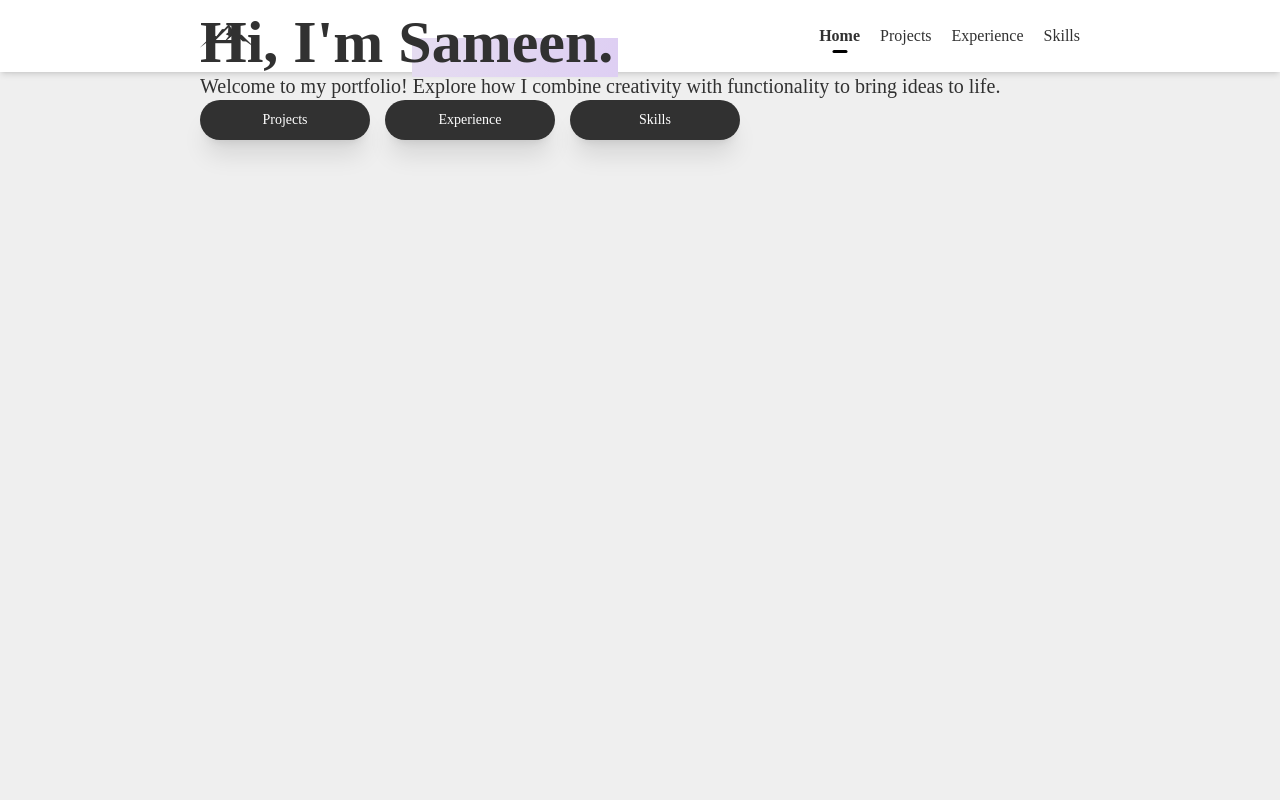
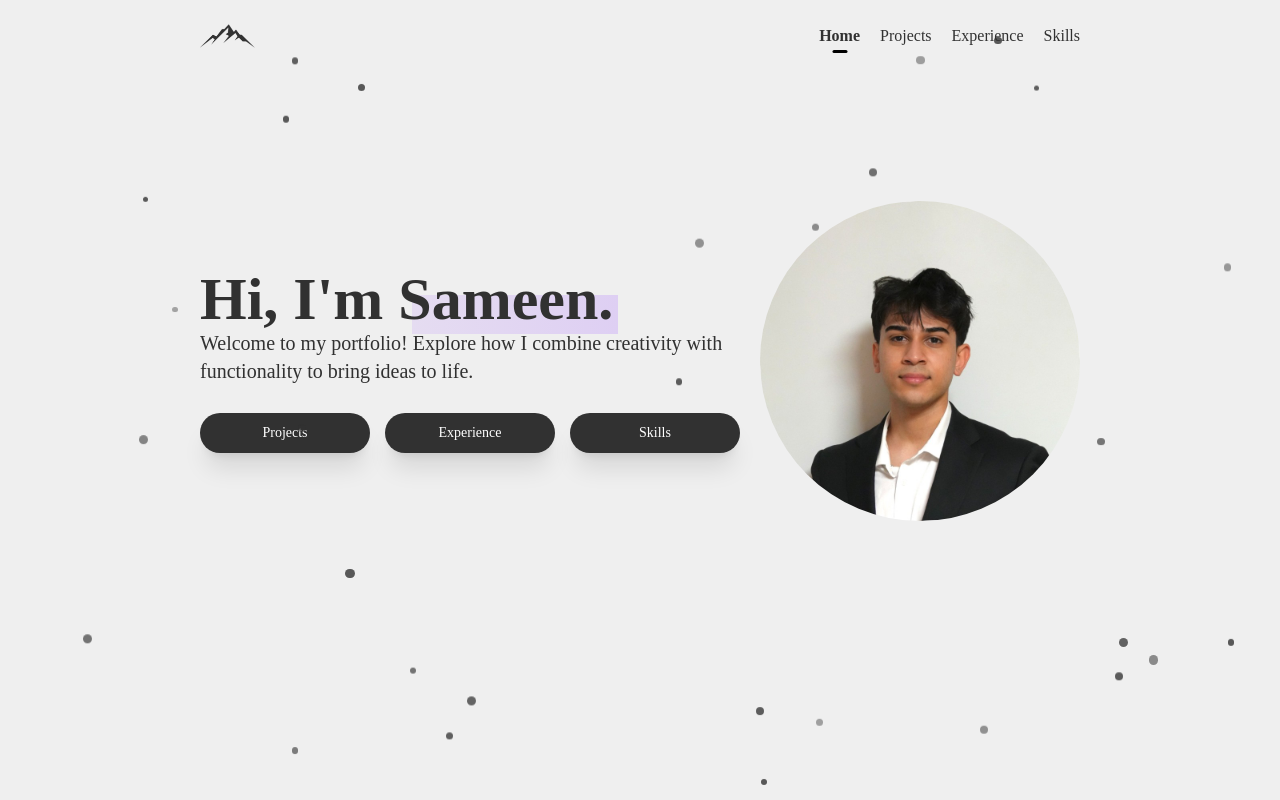
Before and after one commit to sameenmajid12/Portfolio, a React (Vite) app: page / in a window 1280 px wide. Built offline with nearby package versions, Linux system fonts and the light colour scheme; a web font is replaced by a local one.

Commit message:
Updated home page

```diff
--- a/src/App.jsx
+++ b/src/App.jsx
@@ -6,10 +6,10 @@ import { Outlet } from "react-router-dom";
 
 function App() {
   const [windowTop, setWindowTop] = useState(true);
-  const [count, setCount] = useState(0);
   const handleScrollTop = () => {
-    if (window.scroll === 0) {
+    if (window.scrollY === 0) {
       setWindowTop(true);
+
     } else {
       setWindowTop(false);
     }
@@ -21,11 +21,11 @@ function App() {
     };
   });
   return (
-    <>
+    <div className={`flex-col min-h-screen ${!windowTop?'mt-18':''}`}>
       <Header windowTop={windowTop}/>
       <Outlet/>
       <ContactBar />
-    </>
+    </div>
   );
 }
 
--- a/src/Components/Header.jsx
+++ b/src/Components/Header.jsx
@@ -19,7 +19,7 @@ function Header({windowTop}) {
   }, [location]);
   const selectorLine = <span className="animate-slide-up bottom-[-5px] right-1/2 transform -translate-x-[-50%] absolute w-3.75 h-0.75 rounded bg-black"></span>;
   return (
-    <div className={`flex justify-between pr-50 pl-50 pt-6 pb-6 ${!windowTop?'bg-white shadow-md fixed top-0 right-0 left-0':''}`}>
+    <div className={`flex justify-between pr-50 pl-50 h-18 items-center ${!windowTop?'bg-white shadow-md fixed top-0 right-0 left-0 z-110':'relative shadow-none bg-transparent'}`}>
       <img className="w-auto h-6" src="/assets/logo.png"></img>
       <div className="text-primary flex text-l gap-x-5">
         <div
--- a/src/Components/Home.jsx
+++ b/src/Components/Home.jsx
@@ -1,21 +1,57 @@
+import { useState, useEffect } from "react";
 function Home(){
+  const [particles, setParticles] = useState([]);
+
+  useEffect(() => {
+
+    const generateParticles = () => {
+      console.log(Math.random()*99);
+      const newParticles = Array.from({ length: 35 }).map((_, i) => ({
+        id: i,
+        x: Math.random() * 99, // Random X position (percentage)
+        y: Math.random() * 99, // Random Y position (percentage)
+        size: Math.random() * 5 + 5, // Random size between 5px and 10px
+        duration: Math.random() * 6 + 2, // Random animation duration
+      }));
+      setParticles(newParticles);
+    };
+
+    generateParticles();
+  }, []);
   return(
-  <div className="flex pl-50 pr-50 pt-3 pb-3">
-    <div className="flex-col">
+  <div className="flex pl-50 pr-50 pt-3 pb-3 w-full min-h-[calc(100dvh-72px-72px-78px)] gap-x-5 items-center">
+    <div className={"absolute top-0 bottom-0 right-0 left-0 pointer-events-none z-0"}>
+        {particles.map((particle) => (
+          <div
+            key={particle.id}
+            className="absolute bg-primary opacity-60 rounded-full animate-float z-0"
+            style={{
+              left: `${particle.x}%`,
+              top: `${particle.y}%`,
+              width: `${particle.size}px`,
+              height: `${particle.size}px`,
+              animationDuration: `${particle.duration}s`,
+
+            }}
+          ></div>
+        ))}
+      </div>
+    <div className="flex-col flex gap-y-7">
       <div className="flex-col">
         <div className="w-max relative text-6xl font-bold"><span className=" w-[50%] h-[65%] right-[-5px] bottom-[-5px] absolute bg-gradient-to-l to-[#E5DCF1] from-[#DECFF3] z-10"></span><h1 className="z-20 relative">Hi, I'm Sameen.</h1></div>
-        <h2 className="text-xl">Welcome to my portfolio! Explore how I combine creativity
-        with functionality to bring ideas to life.</h2>
+        <h2 className="text-xl">Welcome to my portfolio! Explore how I combine creativity with functionality to bring ideas to life.</h2>
       </div>
       <div className="flex gap-x-[15px]">
-        <button className="cursor-pointer text-sm rounded-full shadow-xl w-[170px] h-[40px] bg-primary text-white">Projects</button>
-        <button className="cursor-pointer text-sm rounded-full shadow-xl w-[170px] h-[40px] bg-primary text-white hover:bg-red-500 transition-all duration-300">Experience</button>
-        <button className="cursor-pointer text-sm rounded-full shadow-xl w-[170px] h-[40px] bg-primary text-white hover:bg-red-500">Skills</button>
+        <button className="cursor-pointer text-sm rounded-full shadow-xl w-[170px] h-[40px] bg-primary text-white  hover:bg-black hover: transition-all duration-150">Projects</button>
+        <button className="cursor-pointer text-sm rounded-full shadow-xl w-[170px] h-[40px] bg-primary text-white hover:bg-black  transition-all duration-150">Experience</button>
+        <button className="cursor-pointer text-sm rounded-full shadow-xl w-[170px] h-[40px] bg-primary text-white hover:bg-black  transition-all duration-150">Skills</button>
       </div>
     </div>
-    <div>
-      <div></div>
-      <img></img>
+    <div className="h-full w-full">
+      <div className="flex justify-end">
+        <img className="w-[25vw] rounded-full z-100" src="/assets/Profile.jpg"></img>
+      </div>
+
     </div>
   </div>)
 }
--- a/src/index.css
+++ b/src/index.css
@@ -3,6 +3,11 @@
   --color-primary:#313131;
   --color-primary-hover: #444444;
   --animate-slide-up:slideUp 0.25s ease;
+  --color-myRed:#FF6868;
+  --color-myGreen:#5AFF8C;
+  --color-myPurple:#A75FFF;
+  --spacing-header: h-18;
+  --animate-float:float ease-in-out infinite
 }
 html{
   font-family: 'Inria Sans';
@@ -10,6 +15,15 @@ html{
 }
 body{
   background-color: #EFEFEF;
+  min-height: 100dvh;
+}
+html, body, #root {
+  height: 100%;
+}
+@keyframes float {
+  0% { transform: translateY(0px); opacity: 0.8; }
+  50% { transform: translateY(-15px); opacity: 0.4; }
+  100% { transform: translateY(0px); opacity: 0.8; }
 }
 @keyframes slideUp {
   0%{
```
